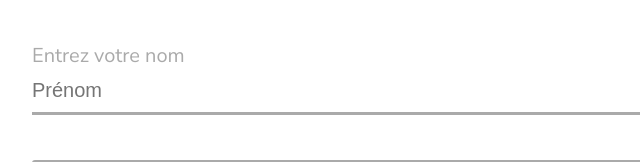
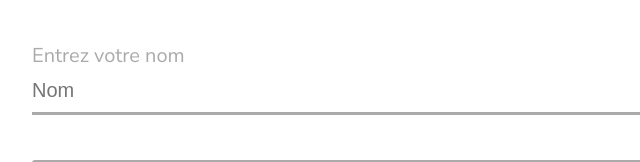
Before and after one commit to ShinYami/SiteKyoto, a plain HTML site: page index.html in a window 1280 px wide. Shown: the part 5858-6020 px from the top of the page, 160-800 px from the left. Drawn offline with Linux system fonts and the light colour scheme; a web font is replaced by a local one.

Commit message:
Update index.html

```diff
--- a/index.html
+++ b/index.html
@@ -152,7 +152,7 @@
 
                 <div class="form-groupe">
                     <label for="nom">Entrez votre nom</label>
-                    <input type="text" placeholder="Prénom" required id="nom">
+                    <input type="text" placeholder="Nom" required id="nom">
                 </div>
 
                 <div class="form-groupe">
```
